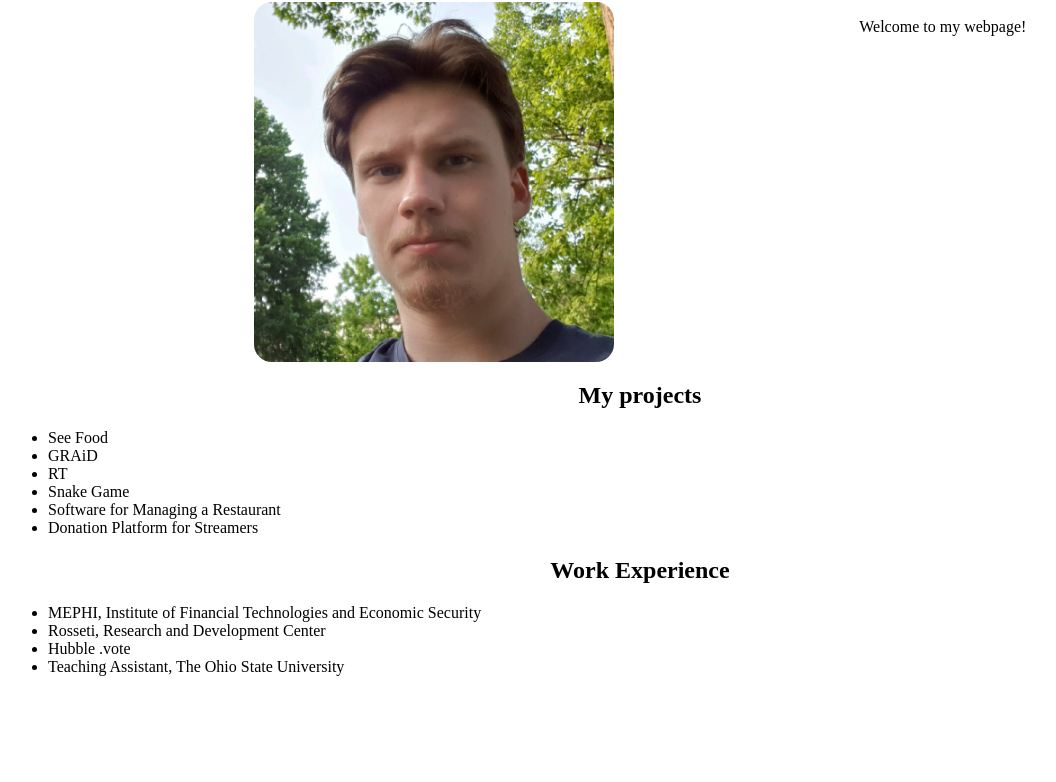
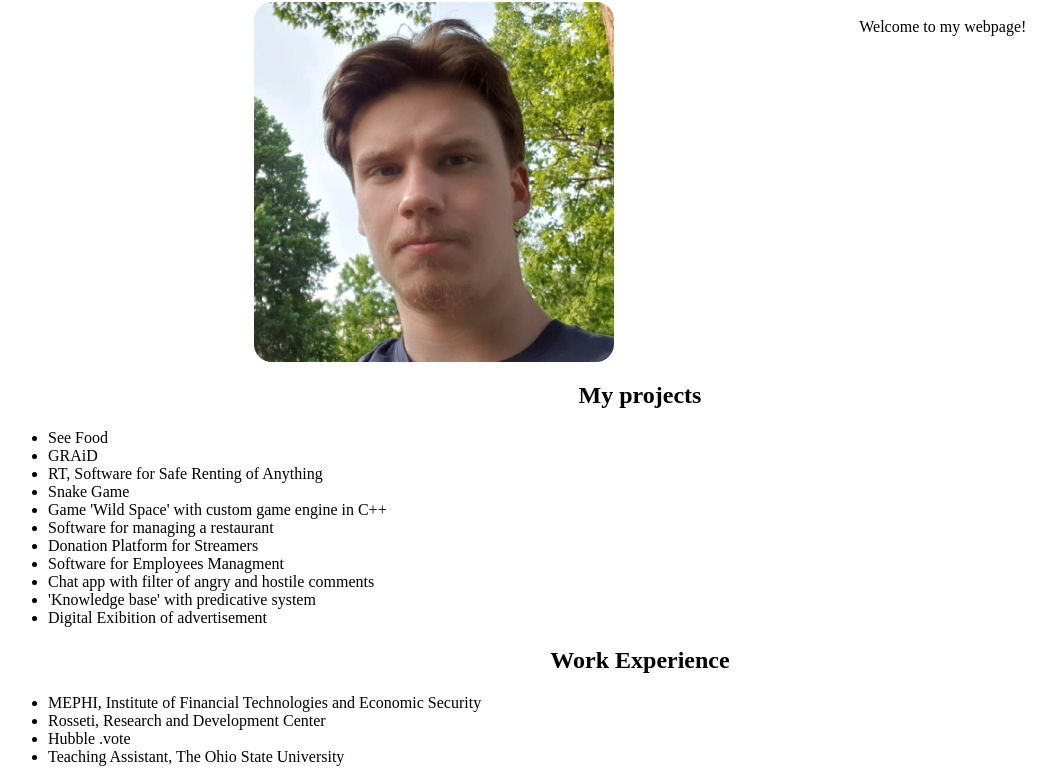
Before and after one commit to danielgof/danielgof.github.io, a plain HTML site: page index.html in a window 1280 px wide. Shown: the part 78-860 px from the top of the page, without its empty margins (0-1056 px from the left). Before the commit the page ends 800 px from the top, so only its background shows below. Drawn offline with Linux system fonts and the light colour scheme; a web font is replaced by a local one.

Commit message:
projects but not all of them

```diff
--- a/index.html
+++ b/index.html
@@ -41,10 +41,15 @@
         <ul>
           <li>See Food</li>
           <li>GRAiD</li>
-          <li>RT</li>
+          <li>RT, Software for Safe Renting of Anything</li>
           <li>Snake Game</li>
-          <li>Software for Managing a Restaurant</li>
+          <li>Game 'Wild Space' with custom game engine in C++</li>
+          <li>Software for managing a restaurant</li>
           <li>Donation Platform for Streamers</li>
+          <li>Software for Employees Managment</li>
+          <li>Chat app with filter of angry and hostile comments</li>
+          <li>'Knowledge base' with predicative system</li>
+          <li>Digital Exibition of advertisement</li>
         </ul>
       </section>
       <section class="work">
```
